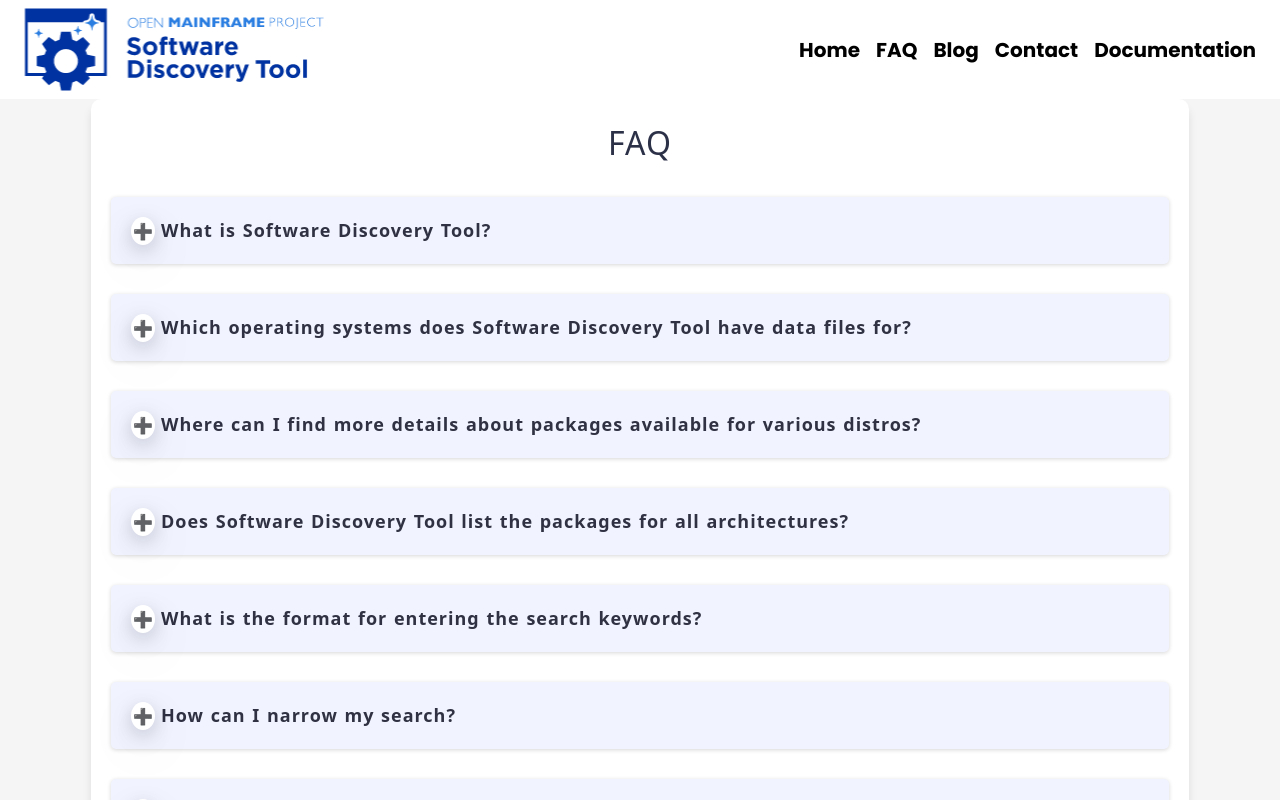
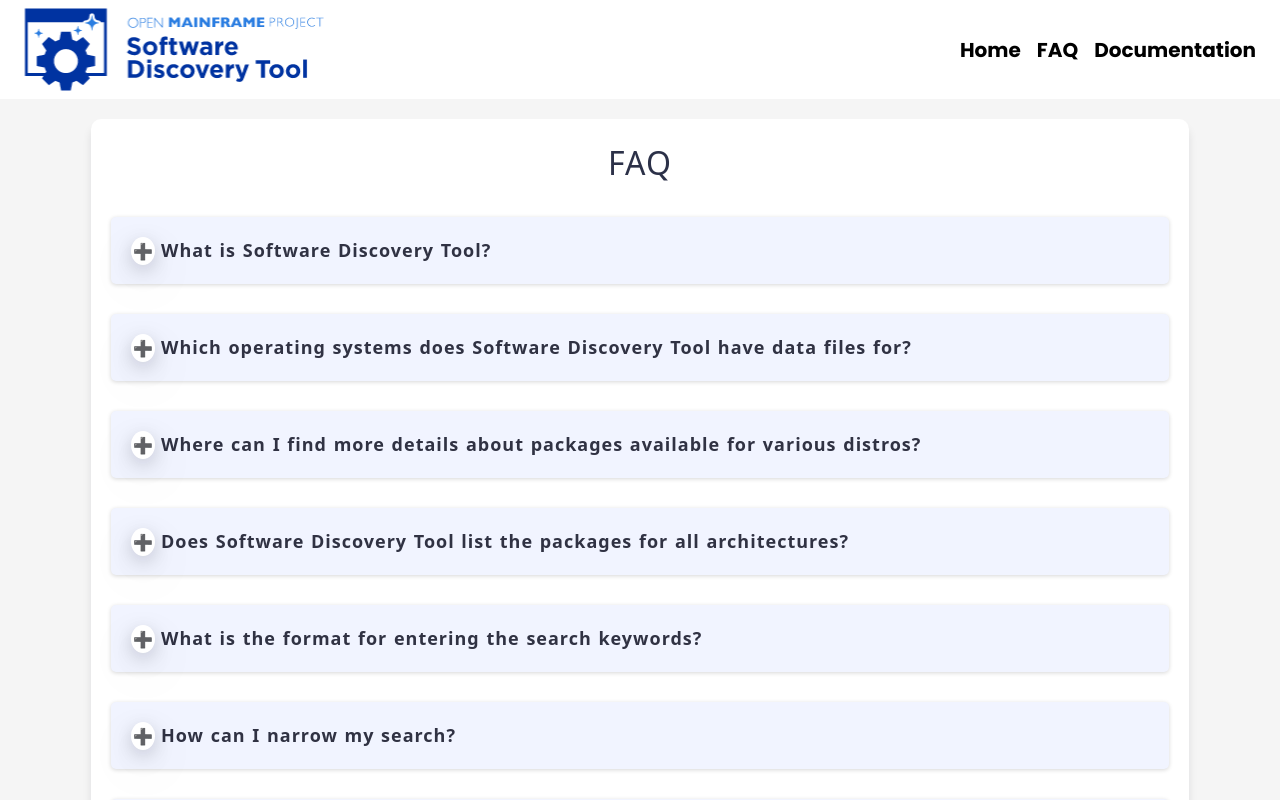
Before and after one commit to openmainframeproject/software-discovery-tool, a React (Create React App) app in the folder react-frontend/: page /faq in a window 1280 px wide. Shown: the top 800 px of the page. Built offline with nearby package versions, Linux system fonts and the light colour scheme.

Commit message:
navbar and faq tweaks
Signed-off-by: Deveshi Dwivedi <deveshigurgaon@gmail.com>

```diff
--- a/react-frontend/src/components/Navbar/Navbar.jsx
+++ b/react-frontend/src/components/Navbar/Navbar.jsx
@@ -23,8 +23,6 @@
         <nav className={`navbar-links ${isOpen ? 'active' : ''}`}>
           <Link to="/" className="navbar-link poppins-bold-black-20px hover:text-[#044FC0]">Home</Link>
           <Link to="/faq" className="navbar-link poppins-bold-black-20px hover:text-[#044FC0]">FAQ</Link>
-          <Link to="/blog" className="navbar-link poppins-bold-black-20px hover:text-[#044FC0]">Blog</Link>
-          <Link to="/contact" className="navbar-link poppins-bold-black-20px hover:text-[#044FC0]">Contact</Link>
           <a href="https://software-discovery-tool.readthedocs.io/en/latest/index.html" className="navbar-link poppins-bold-black-20px hover:text-[#044FC0]" target="_blank" rel="noopener noreferrer">Documentation</a>
         </nav>
       </div>
--- a/react-frontend/src/screens/Faq/faq.css
+++ b/react-frontend/src/screens/Faq/faq.css
@@ -7,6 +7,7 @@
   box-shadow: rgba(17, 17, 26, 0.05) 0px 1px 0px,
     rgba(17, 17, 26, 0.1) 0px 8px 8px;
   margin: auto;
+  margin-top: 20px;
 }
 
 .faq-heading {
```
